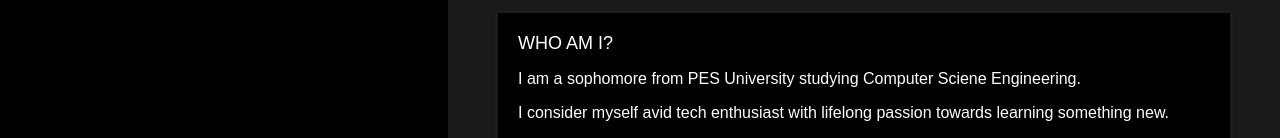
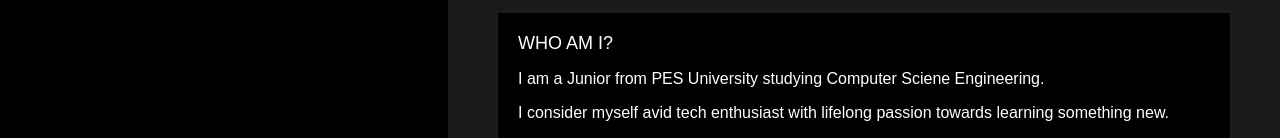
Before and after one commit to ViharDevalla/portfolio, a React (Create React App) app: page / in a window 1280 px wide. Shown: the part 645-783 px from the top of the page. Built offline with nearby package versions, Linux system fonts and the light colour scheme; a web font is replaced by a local one.

Commit message:
Update Profile.js

```diff
--- a/src/Profile.js
+++ b/src/Profile.js
@@ -6,7 +6,7 @@
     return (
         <div className="box titlefont" id="profile">
             WHO AM I?
-            <p className="subfont">I am a sophomore from PES University studying Computer Sciene Engineering.</p><p className="subfont">I consider myself avid tech enthusiast with lifelong passion towards learning something new.</p><p className="subfont">I love the art of software development and find breaking past its security intriguing.</p>
+            <p className="subfont">I am a Junior from PES University studying Computer Sciene Engineering.</p><p className="subfont">I consider myself avid tech enthusiast with lifelong passion towards learning something new.</p><p className="subfont">I love the art of software development and find breaking past its security intriguing.</p>
             <p className="subfont">My CTF Handle is Viked Joker and I play for team nUb5.</p>
         </div>
     )
```
